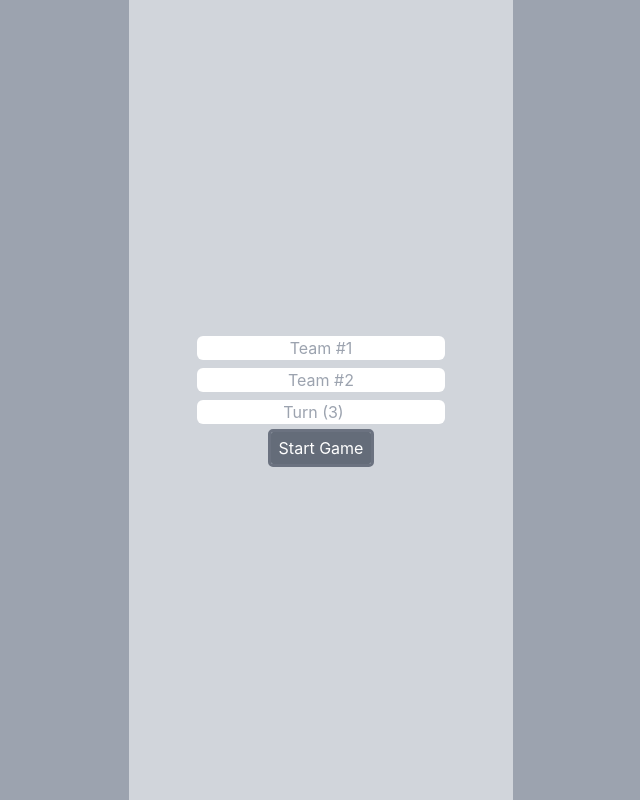
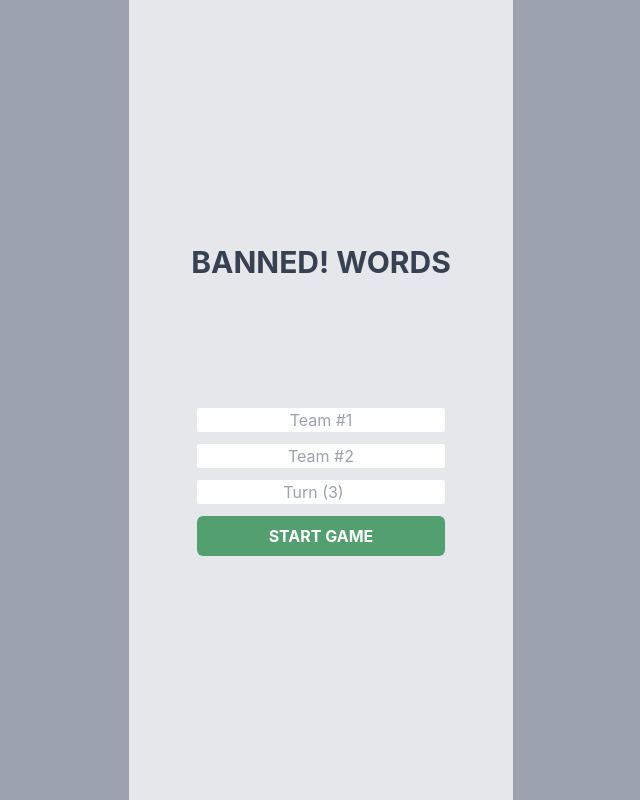
Before and after one commit to keklique/banned-words, a React (Create React App) app: page / in a window 1280 px wide. Shown: the whole page, without its empty margins (319-959 px from the left). Built offline with nearby package versions, Linux system fonts and the light colour scheme.

Commit message:
Visual edit

```diff
--- a/src/App.tsx
+++ b/src/App.tsx
@@ -10,7 +10,7 @@ function App() {
   // const [wordSets, setWordSets]= useState(data);
   return (
     <div className="App flex h-[100vh] justify-center bg-gray-400">
-     <div className=' bg-gray-300 h-screen flex-1 max-w-full self-center sm:max-w-sm flex justify-center'>
+     <div className=' bg-gray-200 h-screen flex-1 max-w-full self-center sm:max-w-sm flex justify-center'>
        <Game/>
      </div>
     </div>
--- a/src/Components/Game/InitGame.tsx
+++ b/src/Components/Game/InitGame.tsx
@@ -19,11 +19,16 @@ function InitGame({initGame}:{initGame:(firstTeamName:string,SecondTeamName:stri
     initGame(firstTeamName!=""?firstTeamName:"Team 1",secondTeamName!=""?secondTeamName:"Team 2",turnCount);
   }
   return (
-    <div className='h-full w-full flex flex-col justify-center items-center space-y-2'>
-      <input ref={firstTeamNameRef}  placeholder='Team #1' className='text-center rounded-md focus:outline-none'></input>
-      <input ref={secondTeamNameRef} placeholder='Team #2' className='text-center rounded-md focus:outline-none'></input>
-      <input type="number"  ref={turnCountRef}  placeholder='Turn (3)' className='text-center rounded-md focus:outline-none'></input>
-      <button onClick={startGame} className='outline px-2 py-1 rounded-sm bg-gray-700/70 text-white outline-gray-500'>Start Game</button>
+    <div className='h-full w-full flex flex-col justify-evenly py-32 items-center space-y-3'>
+      <h1 className='uppercase font-bold text-gray-700 text-3xl'>Banned! Words</h1>
+      <div className='flex flex-col space-y-3'>
+        <input ref={firstTeamNameRef}  placeholder='Team #1' className='text-center rounded-sm focus:outline-none'></input>
+        <input ref={secondTeamNameRef} placeholder='Team #2' className='text-center rounded-sm focus:outline-none'></input>
+        <input type="number"  ref={turnCountRef}  placeholder='Turn (3)' className='text-center rounded-sm focus:outline-none'></input>
+        <button onClick={startGame} className=' px-4 py-2 rounded-md bg-green-700/70 text-white uppercase font-bold'>Start Game</button>
+      </div>
+
+
     </div>
   )
 }
```
